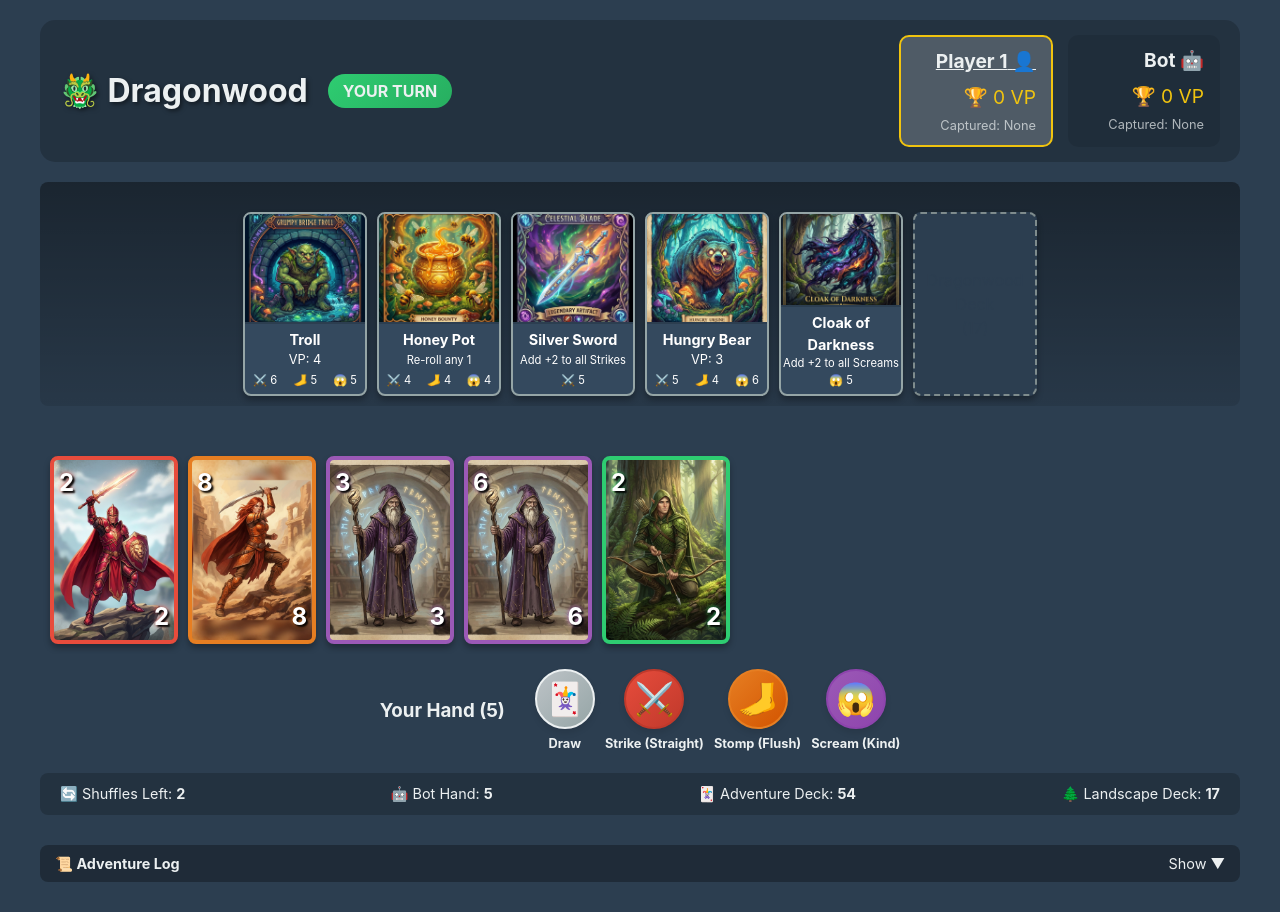
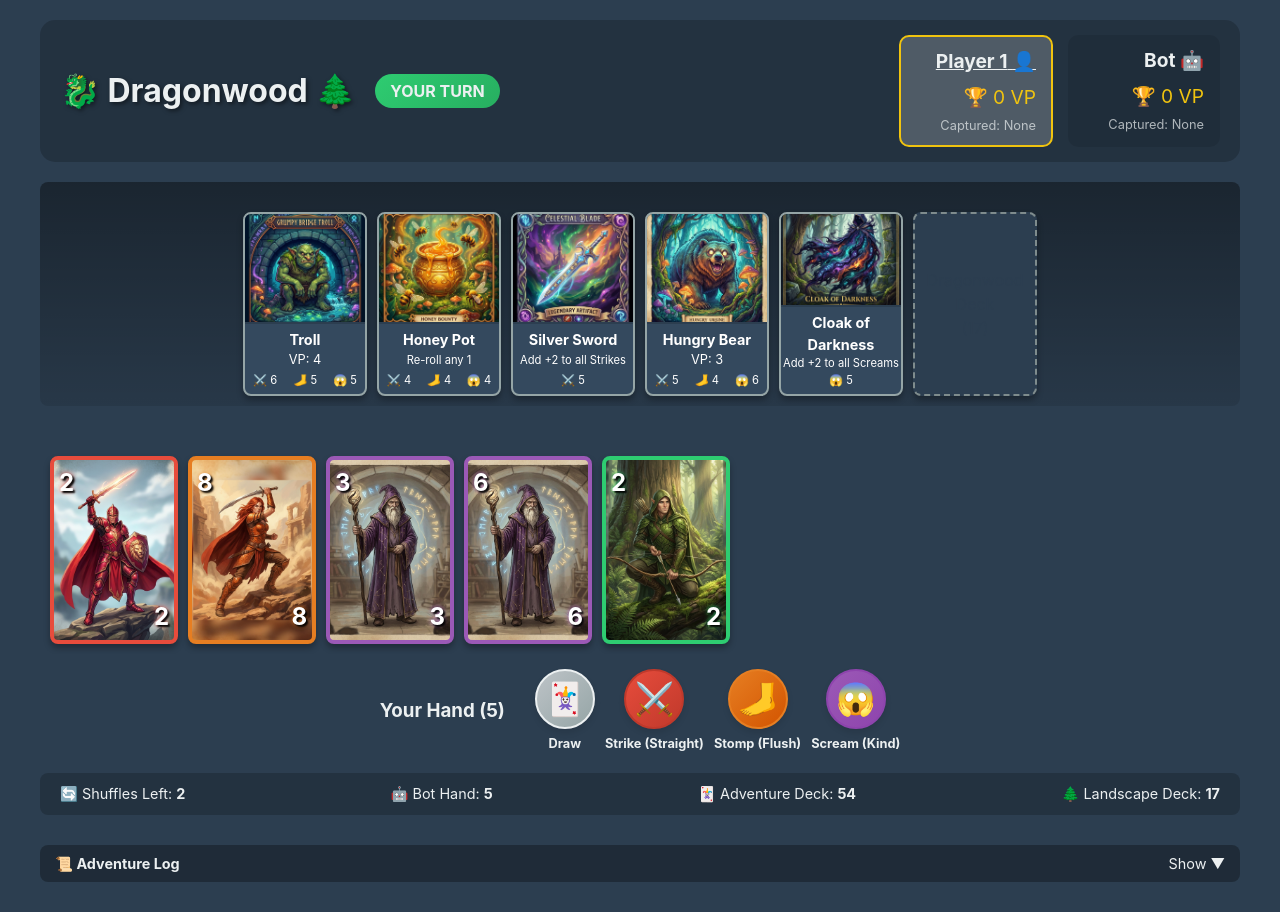
Before and after one commit to andrew-mcgrath/dragonwood, a React (Vite) app: page / in a window 1280 px wide. Both pictures are taken after a click on the button "⚔️ Start Adventure ⚔️". Built offline with nearby package versions, Linux system fonts and the light colour scheme.

Commit message:
style: Update Dragonwood game title emojis in GameBoard header.

```diff
--- a/src/components/GameBoard.tsx
+++ b/src/components/GameBoard.tsx
@@ -141,7 +141,7 @@ export const GameBoard: React.FC<GameBoardProps> = ({ gameState, onDraw, onCaptu
             {/* Header: Scores / Turn Info */}
             <header style={{ display: 'flex', justifyContent: 'space-between', alignItems: 'center', background: 'rgba(0,0,0,0.2)', padding: '15px 20px', borderRadius: '15px' }}>
                 <div style={{ display: 'flex', alignItems: 'center', gap: '20px' }}>
-                    <h2 style={{ margin: 0, textShadow: '2px 2px 4px rgba(0,0,0,0.5)', fontSize: '2em' }}>🐲 Dragonwood</h2>
+                    <h2 style={{ margin: 0, textShadow: '2px 2px 4px rgba(0,0,0,0.5)', fontSize: '2em' }}>🐉 Dragonwood 🌲</h2>
                     <div style={{ padding: '5px 15px', background: isMyTurn ? 'linear-gradient(135deg, #2ecc71, #27ae60)' : 'linear-gradient(135deg, #7f8c8d, #34495e)', borderRadius: '20px', fontWeight: 'bold' }}>
                         {isMyTurn ? "YOUR TURN" : (player.isBot ? "BOT'S TURN" : `${player.name}'s TURN`)}
                     </div>
```
